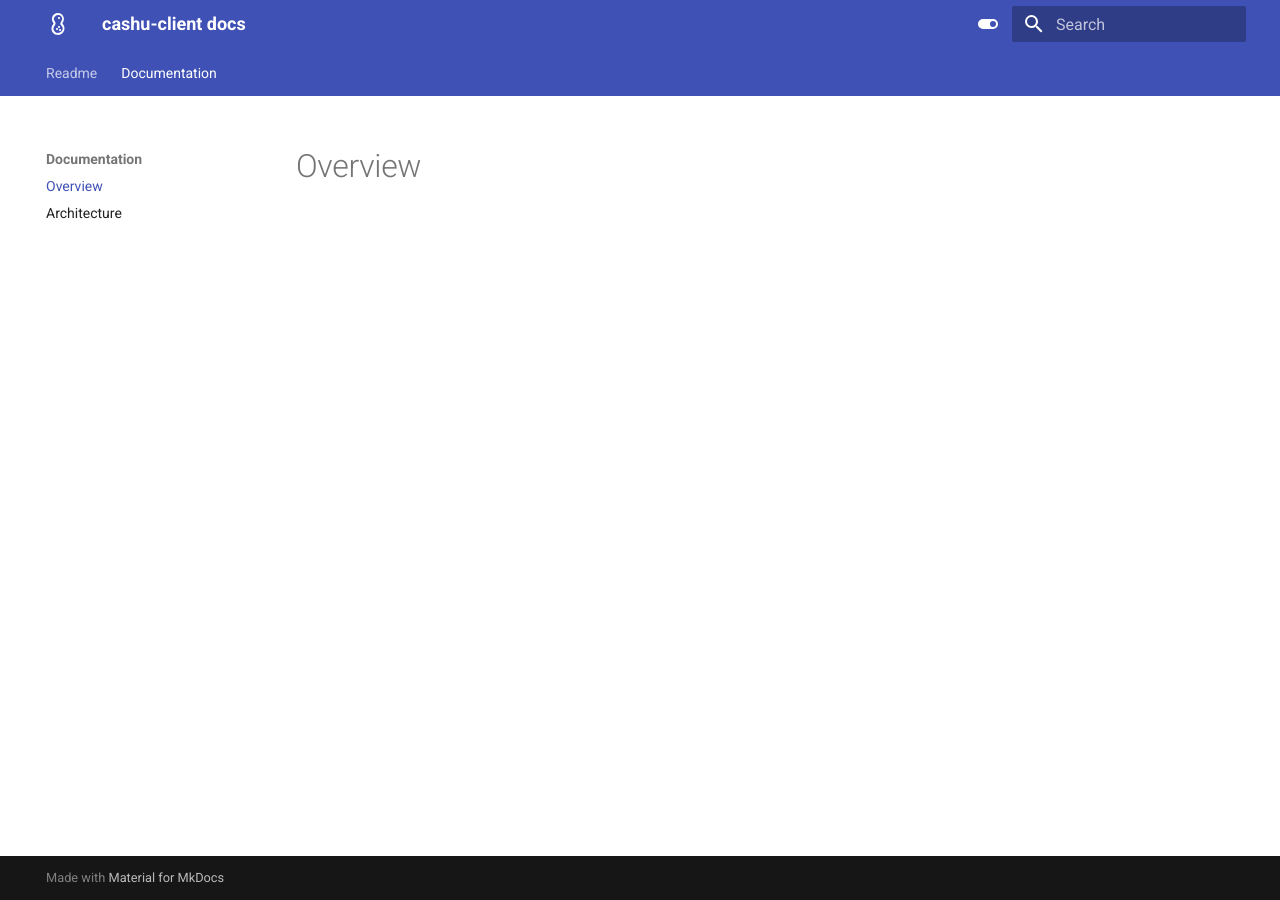
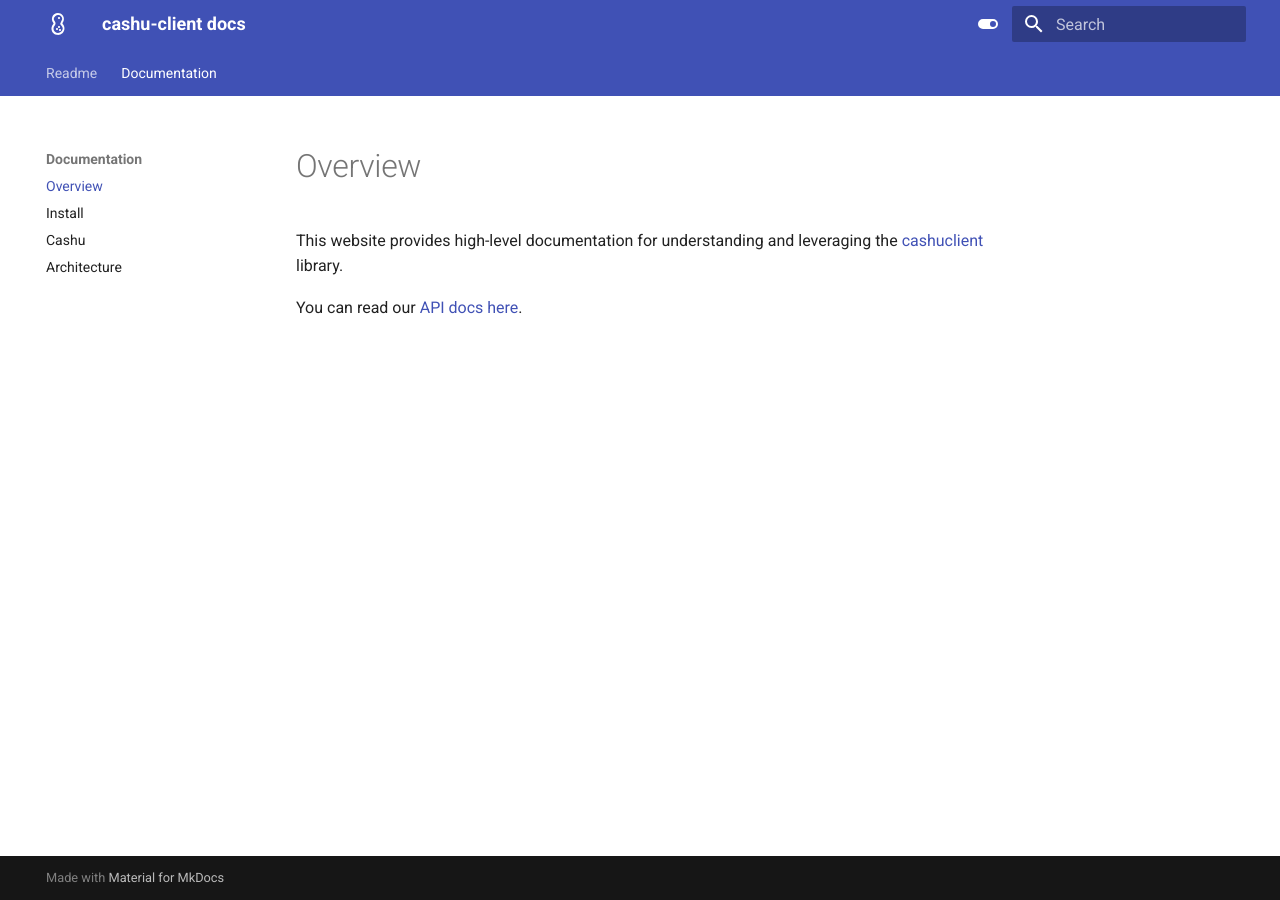
Before and after one commit to thunderbiscuit/cashu-client, an MkDocs documentation site: the page built from docs/overview.md, in a window 1280 px wide. Built offline with MkDocs 1.6.1 and Material for MkDocs 9.7.7, drawn with Linux system fonts in a browser that asks for light colours.

Commit message:
Add a few pages to the docs website

```diff
--- a/docs/overview.md
+++ b/docs/overview.md
@@ -1 +1,4 @@
 # Overview
+This website provides high-level documentation for understanding and leveraging the [cashuclient](https://github.com/thunderbiscuit/cashu-client) library.
+
+You can read our [API docs here](https://thunderbiscuit.github.io/cashu-client/).
--- a/mkdocs.yaml
+++ b/mkdocs.yaml
@@ -41,4 +41,6 @@ nav:
   - Readme: "index.md"
   - Documentation:
     - Overview: "overview.md"
+    - Install: "install.md"
+    - Cashu: "cashu.md"
     - Architecture: "architecture.md"
```
Also changed, not shown: docs/cashu.md (added, +8 -0 lines), docs/index.md (+2 -0 lines), docs/install.md (added, +20 -0 lines).
